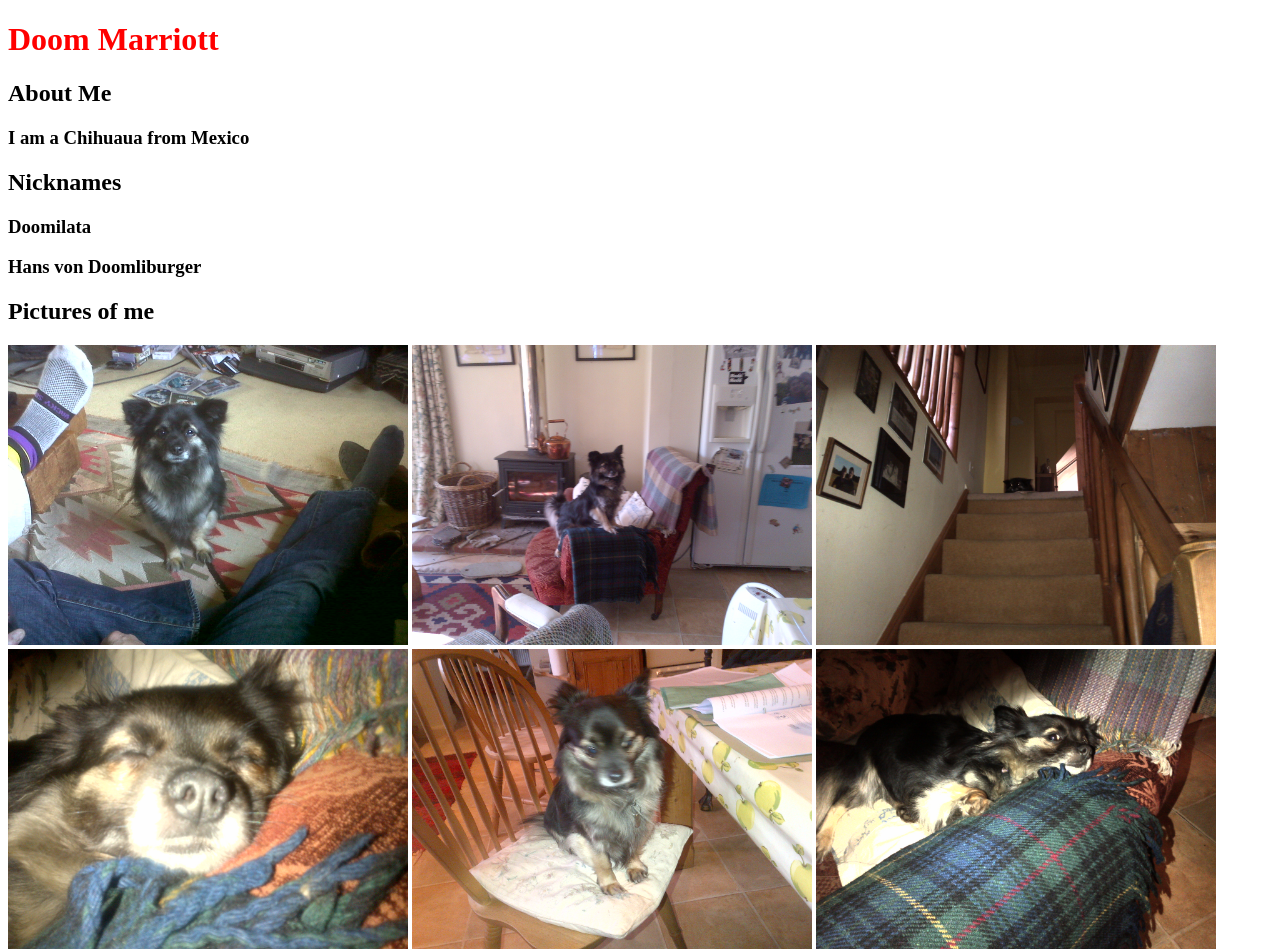
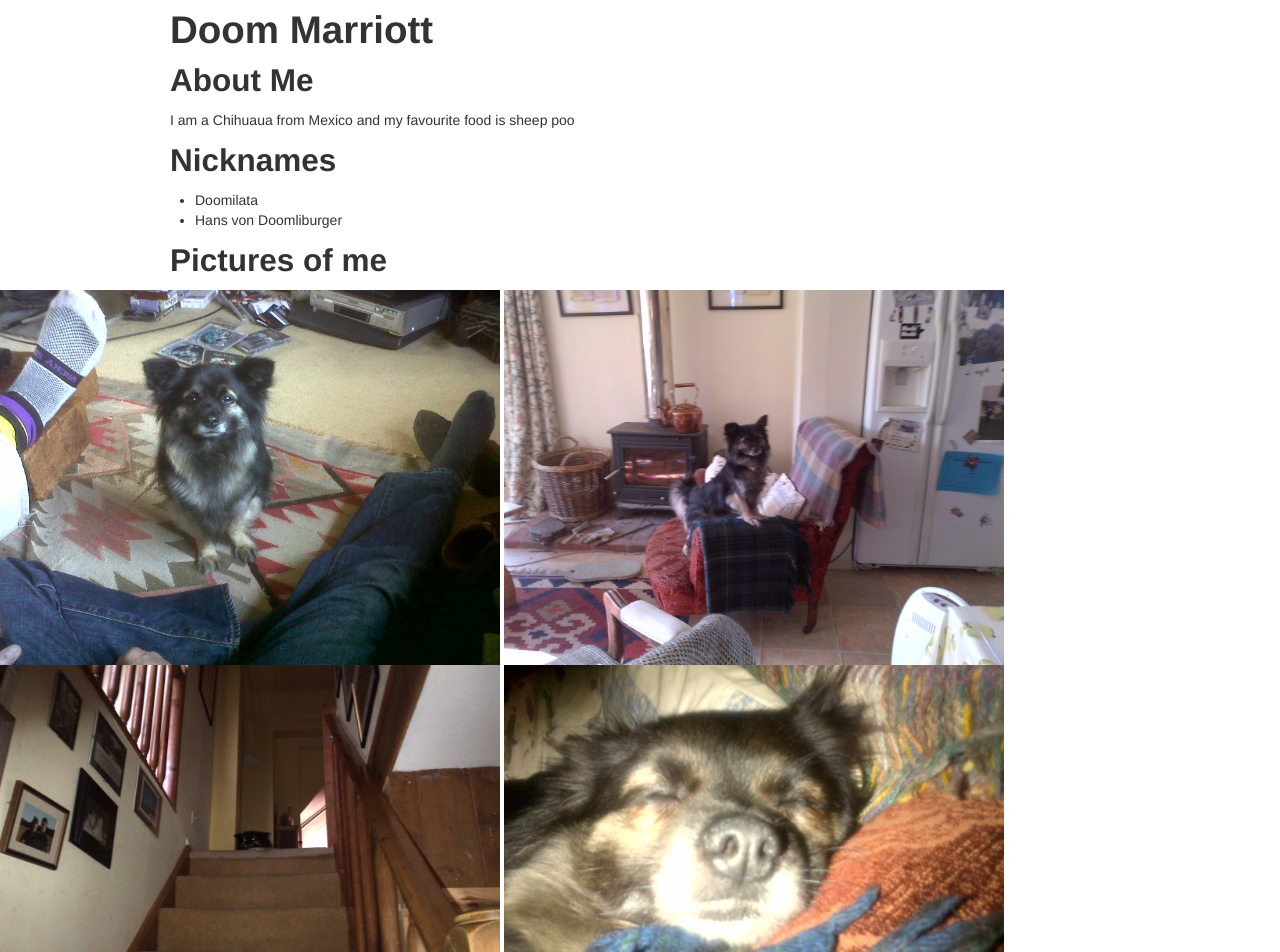
Before and after one commit to jackmarriott/first_site, a plain HTML site: page index.html in a window 1280 px wide. Shown: the top 952 px of the page. Drawn offline with Linux system fonts and the light colour scheme.

Commit message:
central and bootstrap

```diff
--- a/index.html
+++ b/index.html
@@ -10,19 +10,29 @@
 	.special { color: pink; }
 	</style>
 
+    <link href='bootstrap/css/bootstrap.css' rel='stylesheet'>
+
   <head>
+
+<body>
+  <div class="container">
 
   <body>
     <h1>Doom Marriott</h1>
 
     <h2>About Me</h2>
-    <h3>I am a Chihuaua from Mexico</h3>
+    <p>I am a Chihuaua from Mexico and my favourite food is sheep poo</p>
 
     <h2>Nicknames</h2>
-    <h3>Doomilata</h3>
-    <h3>Hans von Doomliburger</h3>
+    <ul>
+    <li>Doomilata</li>
+    <li>Hans von Doomliburger</li>
+    </ul>
 
     <h2>Pictures of me</h2>
+
+   </div>
+</body>
 
     <img src="Doom.jpg" alt="DOOM" height="300" style="max-width: 500px">
 
```
